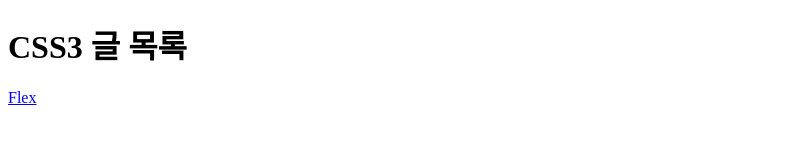
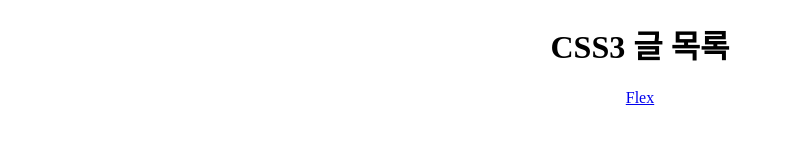
Before and after one commit to Lutece/blogs, a Gatsby site: page /css in a window 1280 px wide. Shown: the whole page, without its empty margins (0-785 px from the left). Built offline with nearby package versions, Linux system fonts and the light colour scheme; Gatsby itself is replaced by a stand-in of ours.

Commit message:
upload source

```diff
--- a/src/pages/css/index.js
+++ b/src/pages/css/index.js
@@ -2,7 +2,7 @@ import React from 'react'
 import Link from 'gatsby-link'
 
 const CssPage = () => (
-  <div>
+  <div style={{ textAlign: 'center' }}>
     <h1>CSS3 글 목록</h1>
     <Link to="/css/flex">Flex</Link>
   </div>
```
Also changed, not shown: 1 other file.
